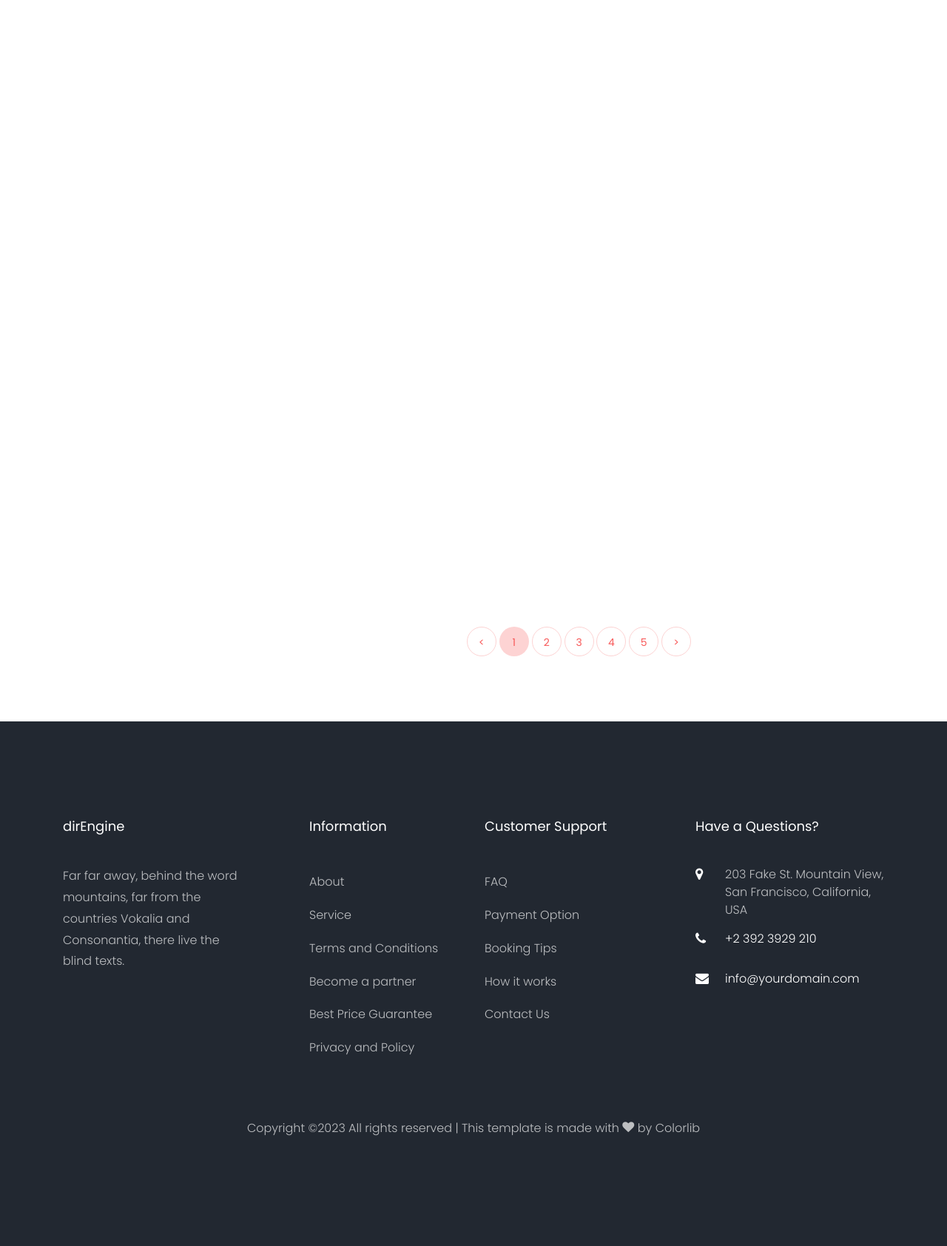
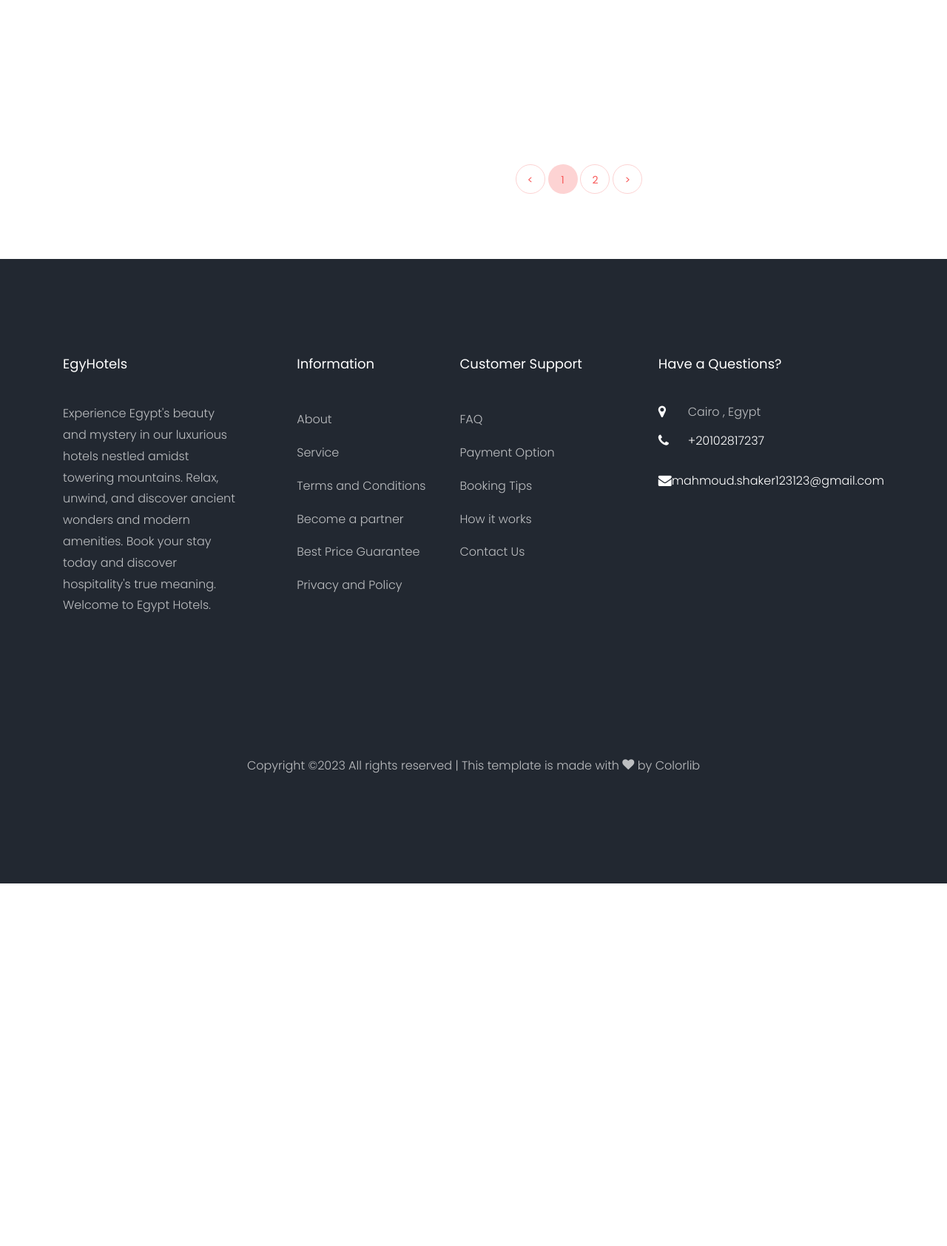
Before and after one commit to mahmoudshaker123/airbnb, a Django app: page /property/ in a window 1280 px wide. Shown: the part 1960-3644 px from the top of the page at 74% size. After the commit the page ends 3154 px from the top, so only its background shows below. Run offline with Django 4.2, Linux system fonts and the light colour scheme; data comes from the database, SQL or seed files in the repository; both versions use the stored data as it was after the commit; parts of the project's set-up code (start-up, migrations or seed data) failed here and were passed over; some libraries are stand-ins or nearby versions; some web fonts are replaced.

Commit message:
Create pagination and static files

```diff
--- a/property/templates/property/property_detail.html
+++ b/property/templates/property/property_detail.html
@@ -4,7 +4,7 @@
 {% block body %}
 
 
-    <div class="hero-wrap js-fullheight" style="background-image: url({% static 'images/bg_5.jpg'%});">
+    <div class="hero-wrap js-fullheight" style="background-image: url({% static 'images/portsaid.jpg'%});">
       <div class="overlay"></div>
       <div class="container">
         <div class="row no-gutters slider-text js-fullheight align-items-center justify-content-center" data-scrollax-parent="true">
--- a/property/templates/property/property_list.html
+++ b/property/templates/property/property_list.html
@@ -3,7 +3,7 @@
 
 {% block body %}
 
-<div class="hero-wrap js-fullheight" style="background-image: url({% static 'images/bg_5.jpg'%});">
+<div class="hero-wrap js-fullheight" style="background-image: url({% static 'images/portsaid.jpg'%});">
 	<div class="overlay"></div>
 	<div class="container">
 		<div class="row no-gutters slider-text js-fullheight align-items-center justify-content-center"
@@ -136,7 +136,8 @@
 										</p>
 									</div>
 									<div class="two">
-										<span class="price per-price">${{property.price}}<br><small>/night</small></span>
+										<span
+											class="price per-price">${{property.price}}<br><small>/night</small></span>
 									</div>
 								</div>
 								<p>{{property.description}}</p>
@@ -150,21 +151,49 @@
 					</div>
 					{% endfor %}
 				</div>
+
+
+
+				{% if is_paginated %}
 				<div class="row mt-5">
 					<div class="col text-center">
 						<div class="block-27">
 							<ul>
-								<li><a href="#">&lt;</a></li>
-								<li class="active"><span>1</span></li>
-								<li><a href="#">2</a></li>
-								<li><a href="#">3</a></li>
-								<li><a href="#">4</a></li>
-								<li><a href="#">5</a></li>
-								<li><a href="#">&gt;</a></li>
+								{% if page_obj.has_previous %}
+								<li><a href="?page={{ page_obj.previous_page_number }}">&lt;</a></li>
+								{% else %}
+								<li class="disabled"><a href="#">&lt;</a></li>
+								{% endif %}
+
+								{% for i in paginator.page_range %}
+
+									{% if page_obj.number  == i %}
+									<li class="active"><span>{{i}}</span></li>
+									{% else %}
+
+									<li><a href="?page={{i}}">{{i}}</a></li>
+
+									{% endif %}
+
+
+
+								{% endfor %}
+
+
+
+								{% if page_obj.has_next %}
+								<li><a href="?page={{ page_obj.next_page_number }}">&gt;</a></li>
+								{% else %}
+								<li class="disabled"><a href="#">&gt;</a></li>
+								{% endif %}
 							</ul>
 						</div>
 					</div>
 				</div>
+
+				{% endif %}
+
+
 			</div> <!-- .col-md-8 -->
 		</div>
 	</div>
--- a/property/views.py
+++ b/property/views.py
@@ -6,6 +6,7 @@
 
 class PropertyList(ListView):
     model = Property
+    paginate_by = 6
 
 
 
--- a/templates/base.html
+++ b/templates/base.html
@@ -3,7 +3,7 @@
 <html lang="en">
 
 <head>
-  <title>DirEngine - Free Bootstrap 4 Template by Colorlib</title>
+  <title>Egypt Hotels</title>
   <meta charset="utf-8">
   <meta name="viewport" content="width=device-width, initial-scale=1, shrink-to-fit=no">
 
@@ -34,7 +34,7 @@
 
   <nav class="navbar navbar-expand-lg navbar-dark ftco_navbar bg-dark ftco-navbar-light" id="ftco-navbar">
     <div class="container">
-      <a class="navbar-brand" href="index.html">dirEngine.</a>
+      <a class="navbar-brand" href="index.html">EgyHotels.</a>
       <button class="navbar-toggler" type="button" data-toggle="collapse" data-target="#ftco-nav"
         aria-controls="ftco-nav" aria-expanded="false" aria-label="Toggle navigation">
         <span class="oi oi-menu"></span> Menu
@@ -70,9 +70,10 @@
       <div class="row mb-5">
         <div class="col-md">
           <div class="ftco-footer-widget mb-4">
-            <h2 class="ftco-heading-2">dirEngine</h2>
-            <p>Far far away, behind the word mountains, far from the countries Vokalia and Consonantia, there live the
-              blind texts.</p>
+            <h2 class="ftco-heading-2">EgyHotels</h2>
+            <p>Experience Egypt's beauty and mystery in our luxurious hotels nestled amidst towering mountains.
+               Relax, unwind, and discover ancient wonders and modern amenities.
+               Book your stay today and discover hospitality's true meaning. Welcome to Egypt Hotels.</p>
             <ul class="ftco-footer-social list-unstyled float-md-left float-lft mt-5">
               <li class="ftco-animate"><a href="#"><span class="icon-twitter"></span></a></li>
               <li class="ftco-animate"><a href="#"><span class="icon-facebook"></span></a></li>
@@ -110,11 +111,10 @@
             <h2 class="ftco-heading-2">Have a Questions?</h2>
             <div class="block-23 mb-3">
               <ul>
-                <li><span class="icon icon-map-marker"></span><span class="text">203 Fake St. Mountain View, San
-                    Francisco, California, USA</span></li>
-                <li><a href="#"><span class="icon icon-phone"></span><span class="text">+2 392 3929 210</span></a></li>
+                <li><span class="icon icon-map-marker"></span><span class="text">Cairo , Egypt</span></li>
+                <li><a href="#"><span class="icon icon-phone"></span><span class="text">+20102817237</span></a></li>
                 <li><a href="#"><span class="icon icon-envelope"></span><span
-                      class="text">info@yourdomain.com</span></a></li>
+                      class="text">mahmoud.shaker123123@gmail.com</span></a></li>
               </ul>
             </div>
           </div>
```
Also changed, not shown: db.sqlite3, media/Property/bg_5.jpg (added), media/Property/pexels-diego-f-parra-15305866_1.jpg (added), media/places/bg_5.jpg (added), 7 other files.
